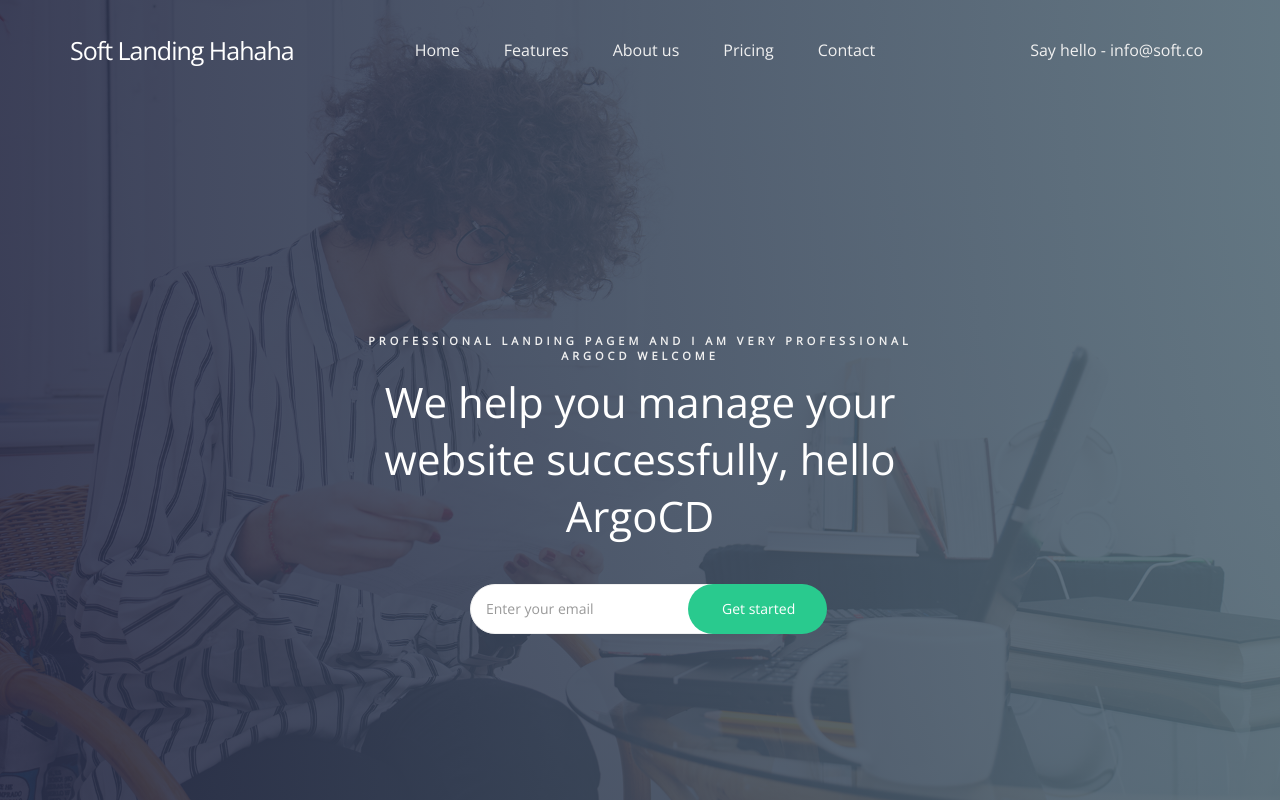
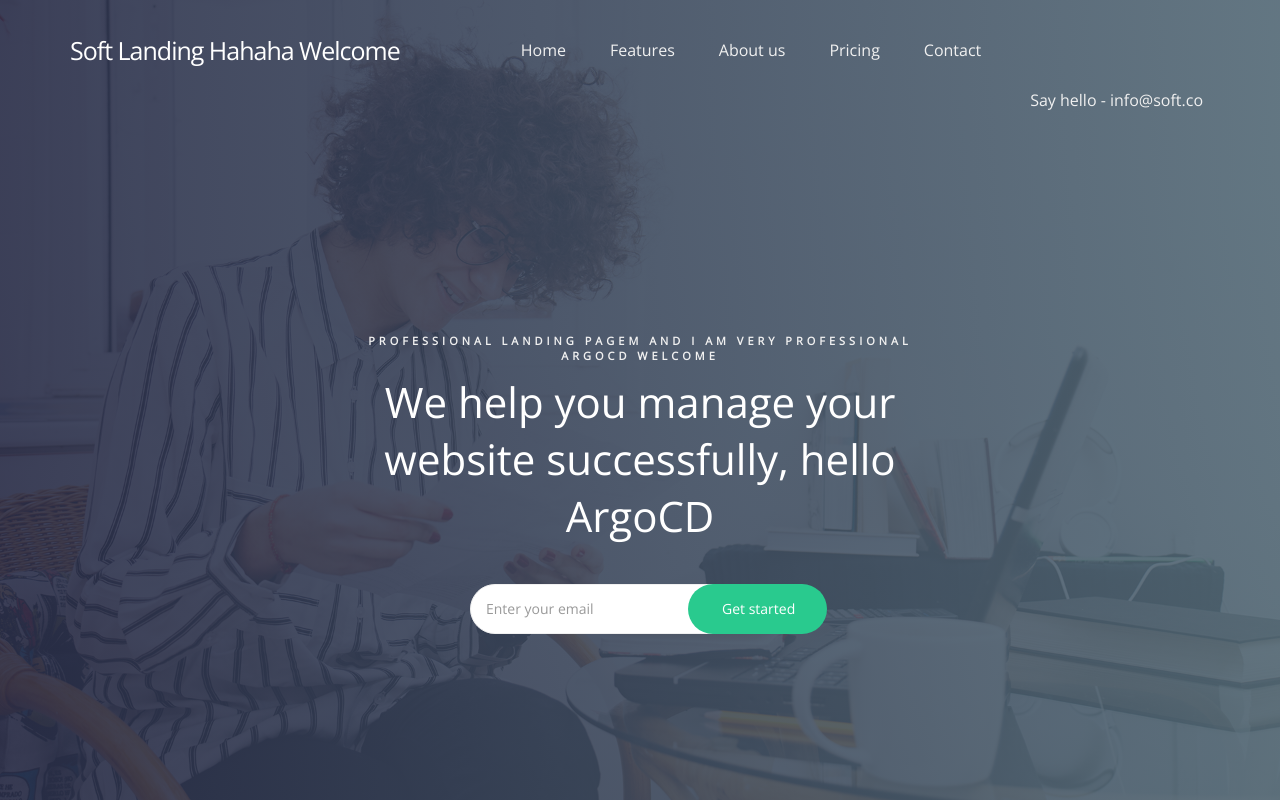
Before and after one commit to Movses515/k8s-web-project, a plain HTML site: page index.html in a window 1280 px wide. Shown: the top 802 px of the page. Drawn offline with nearby package versions, Linux system fonts and the light colour scheme.

Commit message:
changed title and some minor changes

```diff
--- a/index.html
+++ b/index.html
@@ -48,7 +48,7 @@
                     </button>
 
                     <!-- lOGO TEXT HERE -->
-                    <a href="index.html" class="navbar-brand">Soft Landing Hahaha</a>
+                    <a href="index.html" class="navbar-brand">Soft Landing Hahaha Welcome</a>
                </div>
 
                <!-- MENU LINKS -->
```
